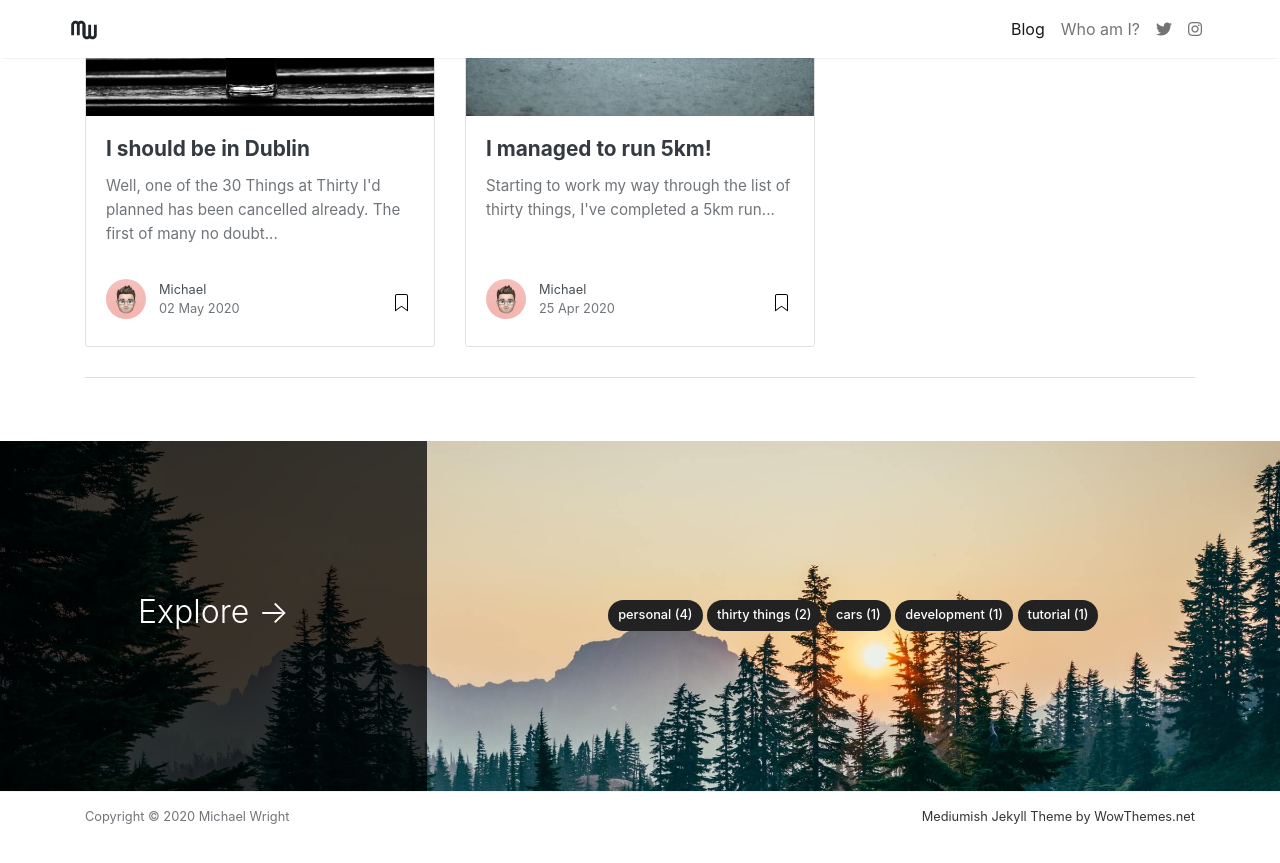
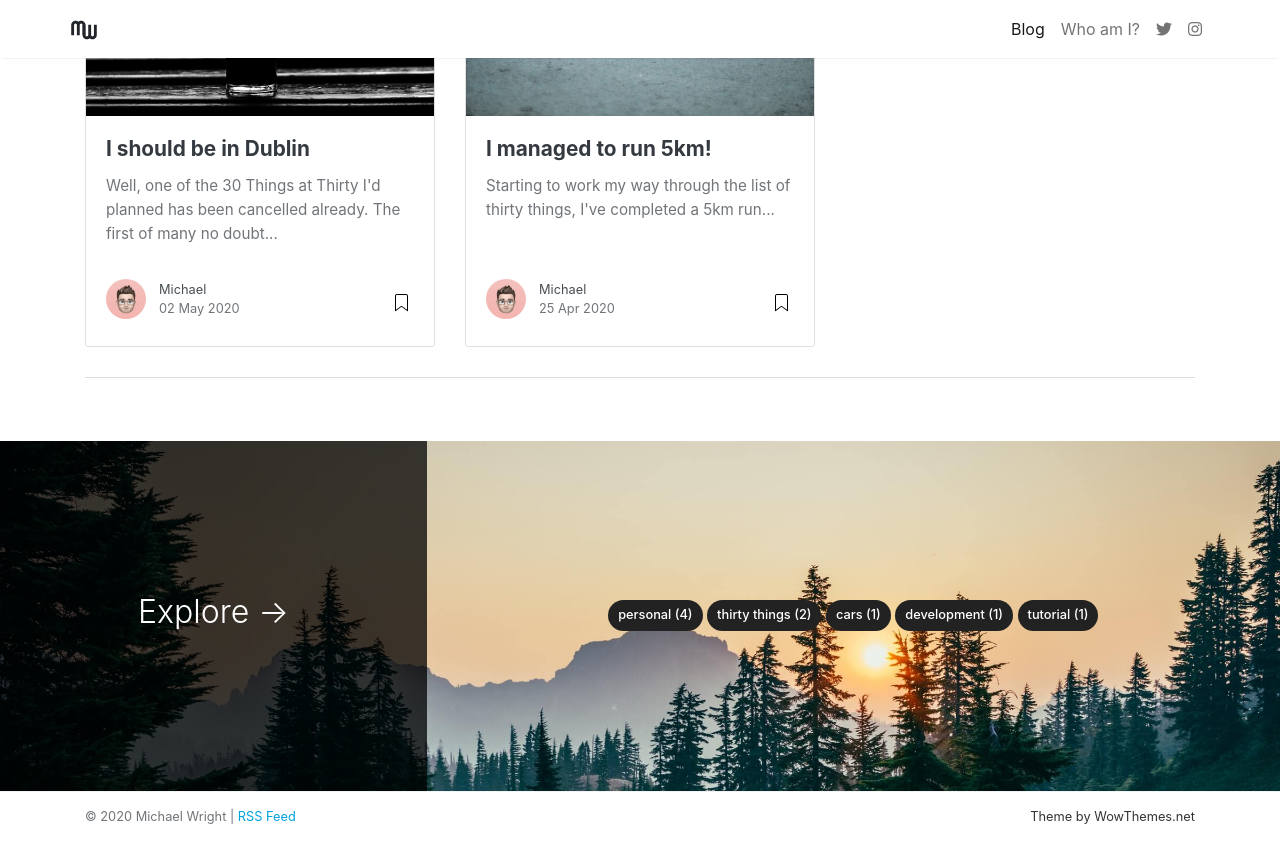
Before and after one commit to michaelw90/michaelw90.github.io, a Jekyll site: the page built from index.html, in a window 1280 px wide and 900 px high, scrolled down 1595 px. Shown: the top 863 px of the window. Built offline with Jekyll 4.4.1, drawn with Linux system fonts in a browser that asks for light colours; nearby versions of some CDN libraries; the list of posts is cut into pages by our own code.

Commit message:
Update Footer

```diff
--- a/_layouts/default.html
+++ b/_layouts/default.html
@@ -119,10 +119,10 @@
         <div class="container">
             <div class="row">
                 <div class="col-md-6 col-sm-6 text-center text-lg-left">
-                    Copyright © {{ site.time | date: "%Y" }} {{ site.name }}
+                    © {{ site.time | date: "%Y" }} {{ site.name }} | <a href='/feed.xml'>RSS Feed</a>
                 </div>
                 <div class="col-md-6 col-sm-6 text-center text-lg-right">
-                    <a target="_blank" class='link-dark' rel="noreferrer noopener" href="https://www.wowthemes.net/mediumish-free-jekyll-template/">Mediumish Jekyll Theme by WowThemes.net</a>
+                    <a target="_blank" class='link-dark' rel="noreferrer noopener" href="https://www.wowthemes.net/mediumish-free-jekyll-template/">Theme by WowThemes.net</a>
                 </div>
             </div>
         </div>
```
